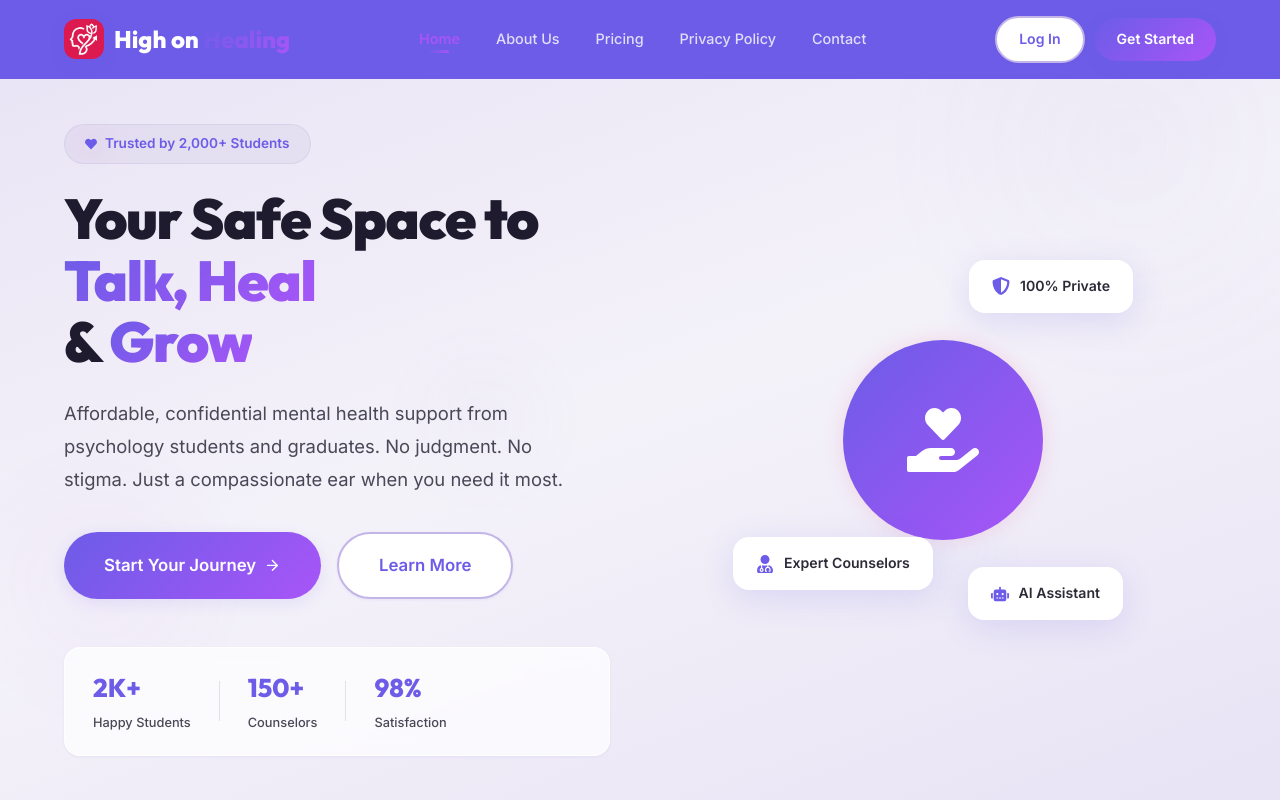
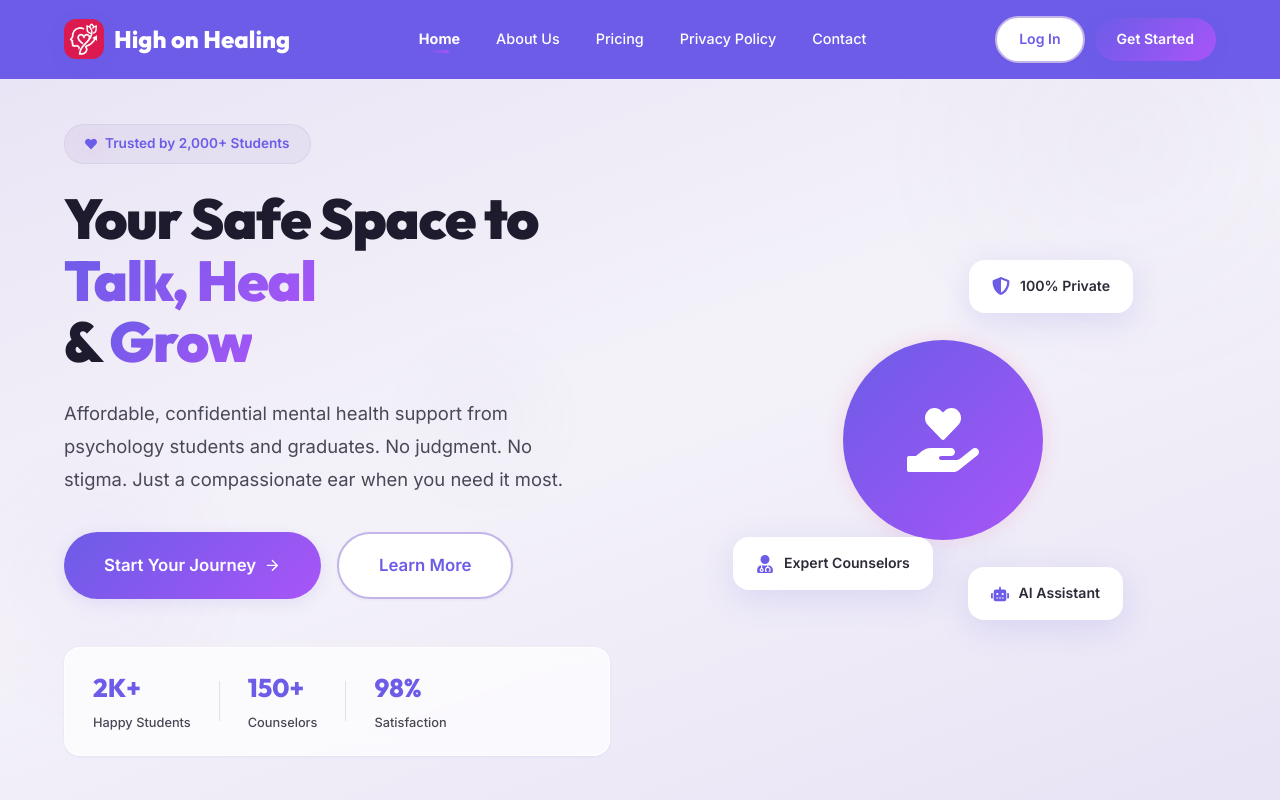
Before and after one commit to Shaheerali66/Mindcare, a React (Vite) app: page / in a window 1280 px wide. Shown: the top 800 px of the page. Built offline with nearby package versions, Linux system fonts and the light colour scheme.

Commit message:
UI: Update navbar text colors to white and add bold hover effect

```diff
--- a/src/components/Navbar.css
+++ b/src/components/Navbar.css
@@ -79,19 +79,19 @@
   border-radius: var(--radius-full);
   font-size: 0.9rem;
   font-weight: 500;
-  color: rgba(255, 255, 255, 0.8);
+  color: var(--white);
   transition: all var(--transition-fast);
   position: relative;
 }
 
 .navbar__link:hover {
-  color: var(--purple-bright);
-  background: rgba(168, 85, 247, 0.1);
+  color: var(--white);
+  font-weight: 700;
 }
 
 .navbar__link--active {
-  color: var(--purple-bright);
-  font-weight: 600;
+  color: var(--white);
+  font-weight: 700;
 }
 
 .navbar__link-indicator {
--- a/src/components/Navbar.jsx
+++ b/src/components/Navbar.jsx
@@ -33,7 +33,7 @@ const Navbar = () => {
         <Link to="/" className="navbar__logo" id="nav-logo">
           <img src={logoImg} alt="High on Healing" className="navbar__logo-img" />
           <span className="navbar__logo-text">
-            High on <span className="accent-text">Healing</span>
+            High on Healing
           </span>
         </Link>
 
```
